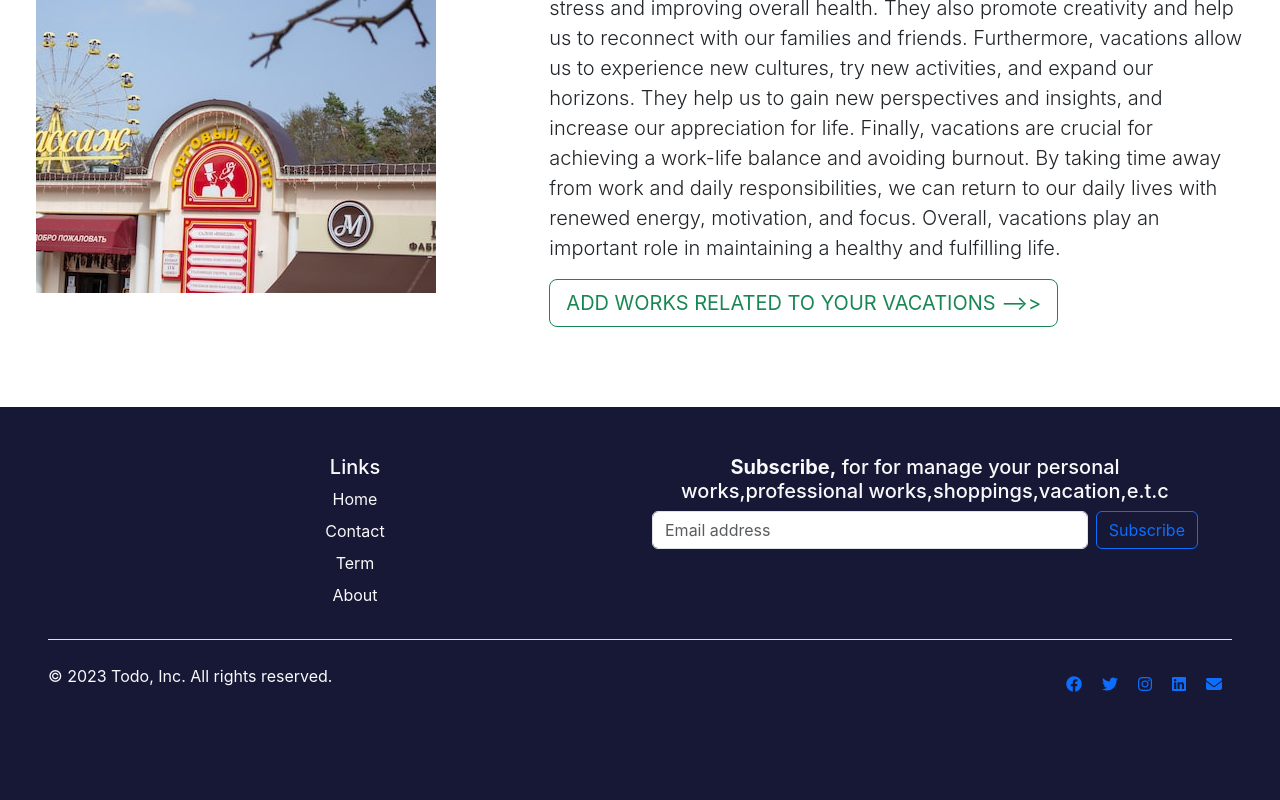
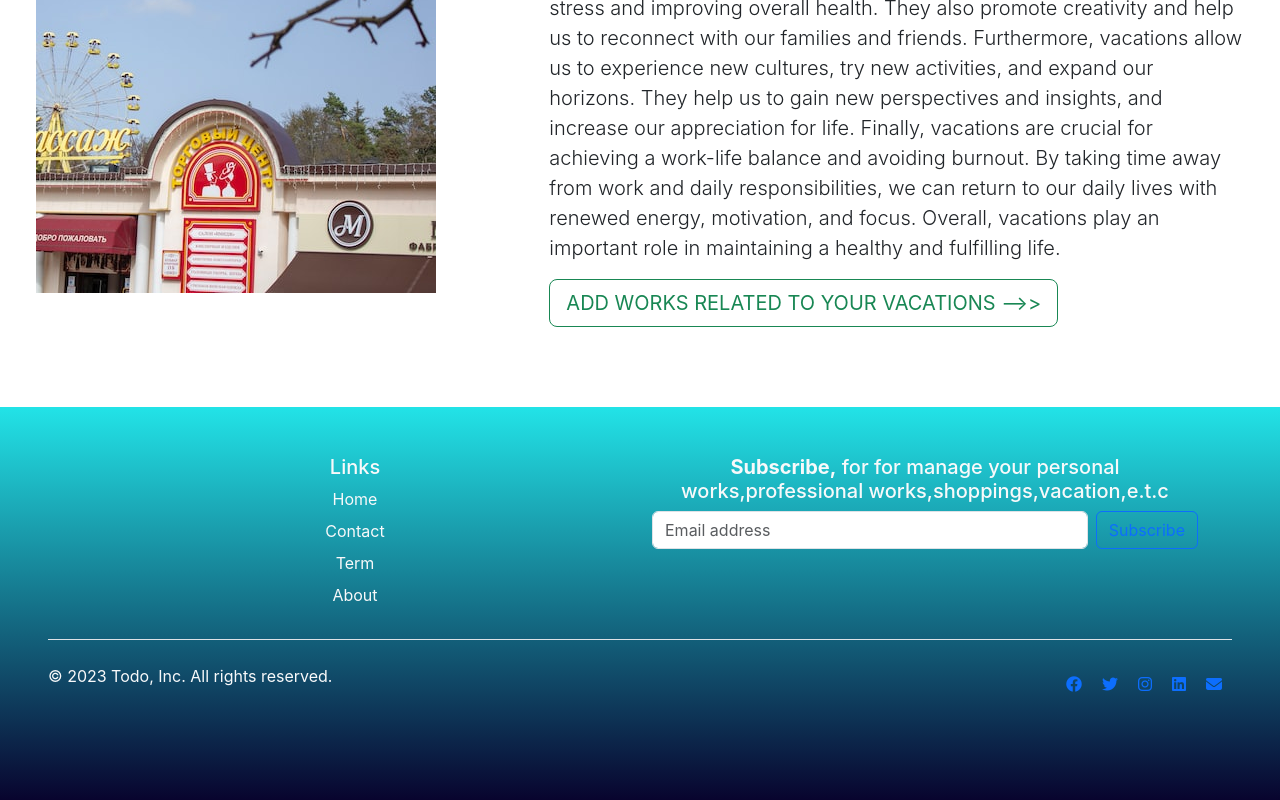
Before and after one commit to sinha-niranjan/tod, a React (Create React App) app: page / in a window 1280 px wide. Shown: the part 2094-2894 px from the top of the page. Built offline with nearby package versions, Linux system fonts and the light colour scheme.

Commit message:
22-03-2023

```diff
--- a/src/components/footer.js
+++ b/src/components/footer.js
@@ -5,7 +5,11 @@ function footer() {
     <div>
       <footer
         class="py-5 px-5 text-light"
-        style={{ backgroundColor: "#171736", color: "white", marginTop: "10vh" }}
+        style={{
+          backgroundImage: "linear-gradient(#22e3e7, #08042e)",
+          color: "white",
+          marginTop: "10vh",
+        }}
       >
         <div class="container text-center">
           <div class="row ">
```
